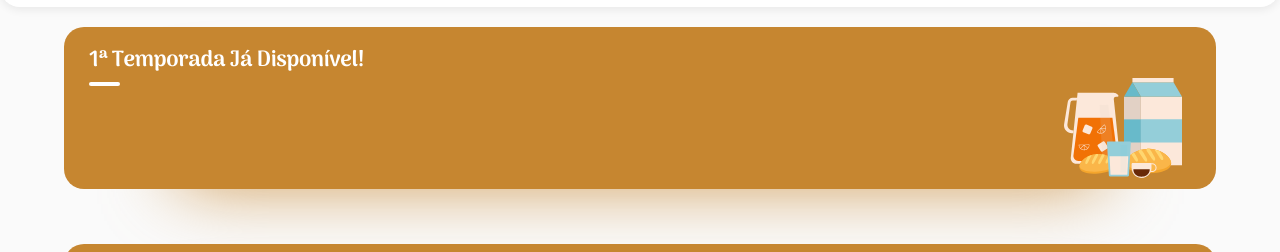
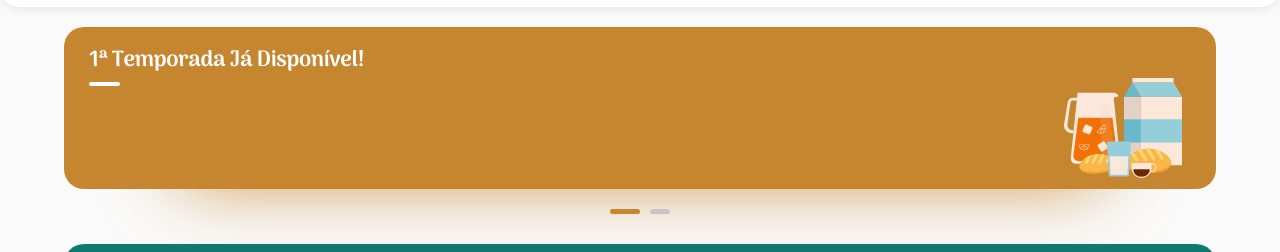
Before and after one commit to rxfaelll/ewua, a plain HTML site: page home.html in a window 1280 px wide. Shown: the part 63-315 px from the top of the page. Drawn offline with Linux system fonts and the light colour scheme.

Commit message:
ARRUMEI O BUG DO SLIDE DA HOME (!!!!!!!!)

```diff
--- a/css/home.css
+++ b/css/home.css
@@ -10,7 +10,9 @@
     border-radius: 20px;
 
     margin: 0 auto 55px auto;
-    padding: 15px 25px;
+    padding-left: 25px;
+    padding-top: 15px;
+
 
     position: relative;
 }
@@ -104,3 +106,40 @@
 .bg-secondary{
     background: var(--secundario);
 }
+
+/* Slick style */
+
+.slick-dots{
+    width: 100%;
+
+    position: absolute;
+    top: 180px;
+
+    display: flex;
+    align-items: center;
+    justify-content: center;
+
+    list-style: none;
+}
+
+.slick-dots button{
+    width: 20px;
+    height: 5px;
+
+    margin: 0 5px;
+
+    background: #C6C6C6;
+    border-radius: 5px;
+    border: none;
+
+    text-indent: -9999px;
+
+    transition: width 0.15s ease-in-out,
+    background 0.15s ease-in-out;
+}
+
+.slick-active > button{
+    width: 30px;
+
+    background: var(--principal);
+}
--- a/css/main.css
+++ b/css/main.css
@@ -46,7 +46,6 @@ a{
 .subtitle-normal{
     font-family: helveticaLtStd;
     font-size: 16px;
-    line-height: 19px;
     letter-spacing: -0.3px;
     color: #6a6a6a;
 }
@@ -54,7 +53,6 @@ a{
 .subtitle-small{
     font-family: helveticaLtStd;
     font-size: 14px;
-    line-height: 19px;
     letter-spacing: -0.3px;
     color: #6a6a6a;
 }
--- a/css/parceiros.css
+++ b/css/parceiros.css
@@ -57,7 +57,6 @@
 .tipo-parceiro{
     font-family: helveticaLtStd;
     font-size: 14px;
-    line-height: 19px;
     letter-spacing: -0.3px;
     color: #6a6a6a;
     text-align: left;
@@ -91,6 +90,7 @@
     padding-top: 56px;
     padding-left: 28px;
     padding-right: 28px;
+    padding-bottom: 36px;
 
     overflow: scroll;
 
@@ -105,7 +105,7 @@
     line-height: 26px;
     letter-spacing: -0.3px;
 
-    margin: 20px 0 0 0;
+    margin: 20px 0 7px 0;
 }
 
 .container-parceria-help p{
@@ -113,9 +113,7 @@
     font-style: normal;
     font-weight: normal;
     font-size: 16px;
-    line-height: 19px;
     letter-spacing: -0.3px;
-    text-align: justify;
 }
 
 .container-parceria-help button{
--- a/css/perfil.css
+++ b/css/perfil.css
@@ -175,6 +175,8 @@ form{
     font-size: 24px;
     line-height: 25px;
 
+    margin-bottom: 7px;
+
     letter-spacing: -0.3px;
 
     color: #000000;
@@ -184,7 +186,6 @@ form{
 .container-termos-aberto p{
     font-family: helveticaLtStd;
     font-size: 14px;
-    line-height: 16px;
     letter-spacing: -0.3px;
 
     color: #000000;
--- a/home.html
+++ b/home.html
@@ -54,6 +54,7 @@
             </div>
         </a>
 
+        <div>
             <div class="container-text-illustration bg-primary blur-bg-primary">
                 <h1>Estamos nas redes sociais!</h1>
                 <div class="container-social-media">
@@ -66,6 +67,7 @@
                     <a href="">
                         <img src="icons/facebook-icon.svg" alt="">
                     </a>
+                </div>
             </div>
         </div>
     </div>
--- a/js/home.js
+++ b/js/home.js
@@ -1,9 +1,7 @@
-// DESISTO DE FAZER ESSA MERDA RODAR VAI TOMA NO CU
-
-// $(document).ready(function(){
-//     $(".slider-main").slick({
-//         autoplay: false,
-//         arrows: false,
-//         dots: true
-//     });
-// });
+$(document).ready(function(){
+    $(".slider-main").slick({
+        autoplay: false,
+        arrows: false,
+        dots: true
+    });
+});
```
Also changed, not shown: parceiros.html (+8 -7 lines). Lines whose indentation alone changed are shown as unchanged.
